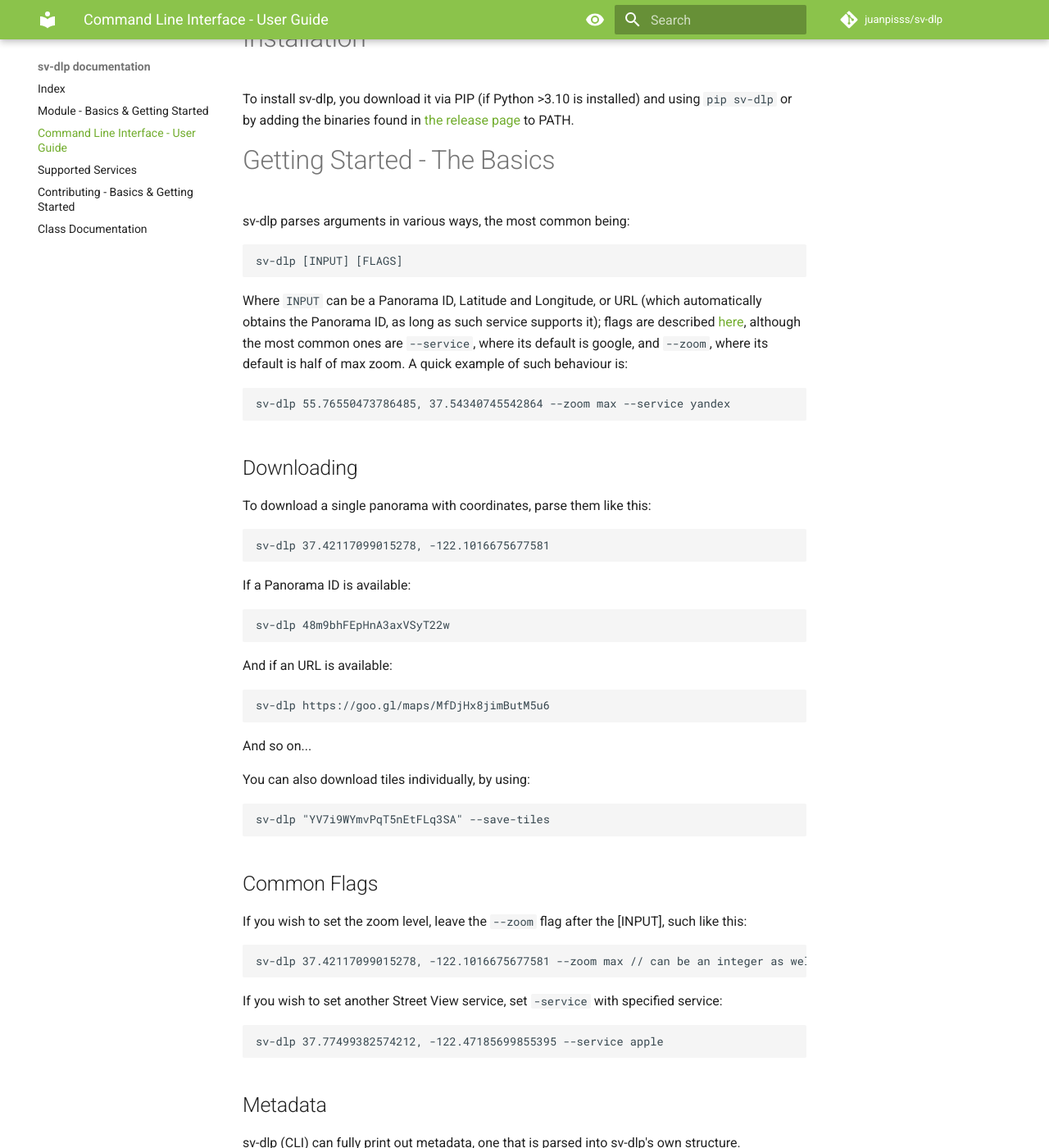
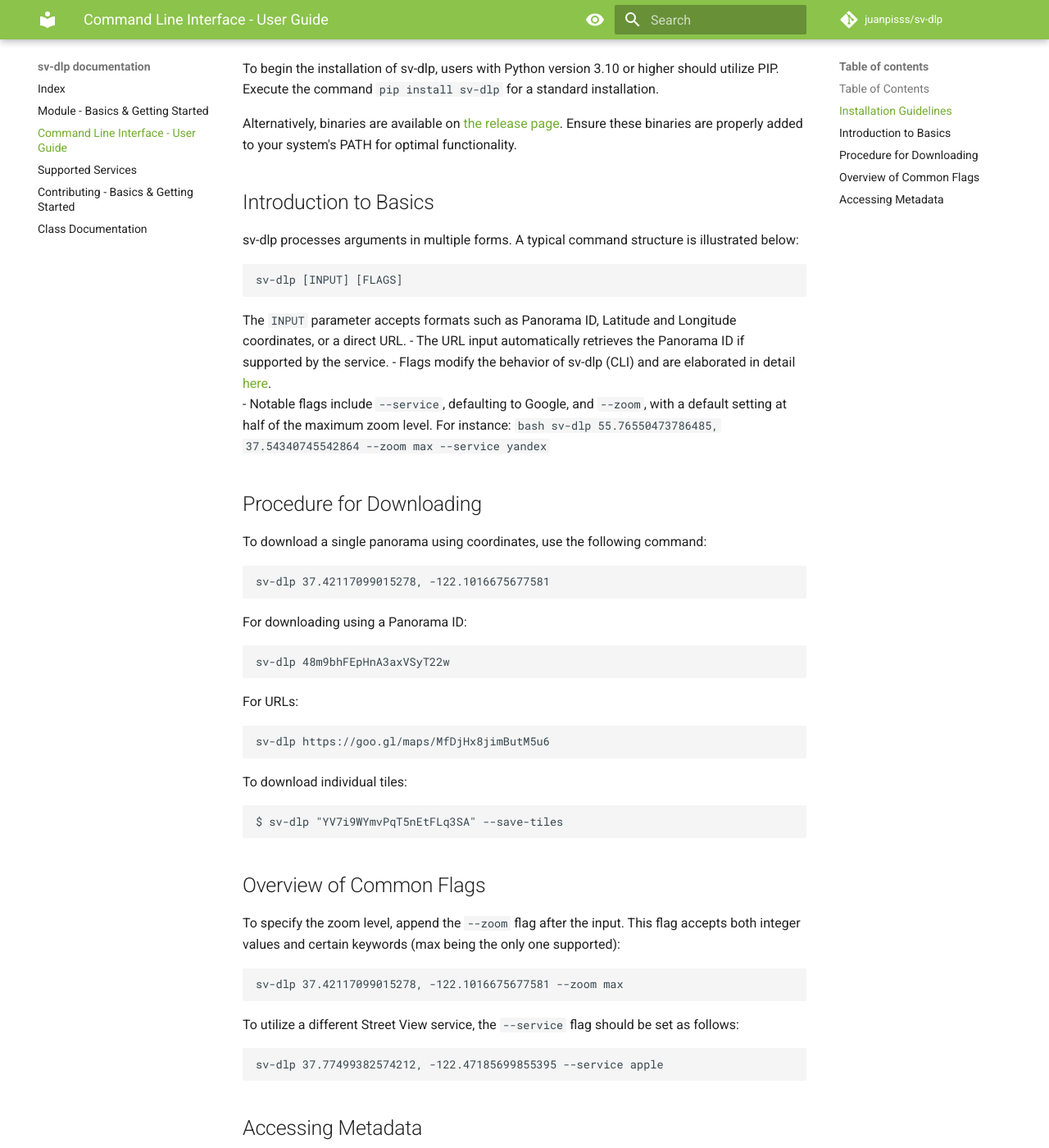
Before and after one commit to shmugoh/sv-dlp, an MkDocs documentation site: the page built from docs/cli_guide.md, in a window 1280 px wide and 1400 px high, scrolled down 478 px. Shown: the whole window at 82% size. Built offline with MkDocs 1.6.1 and Material for MkDocs 9.7.7, drawn with Linux system fonts in a browser that asks for light colours; comment, search, counter and statistics services are not loaded; the version menu is left out; some of the changed text lies outside the part shown.

Commit message:
[DOCS] Update MkDocs & Improve Grammar

````diff
--- a/docs/cli_guide.md
+++ b/docs/cli_guide.md
@@ -1,74 +1,77 @@
-# Command Line Interface User Guide
+# Command Line Interface User Guide for sv-dlp
 
-# Contents
-1. [Installation](https://github.com/juanpisss/sv-dlp/wiki/Command-Line-Interface---User-Guide#installation)
-2. [Getting Started - The Basics](https://github.com/juanpisss/sv-dlp/wiki/Command-Line-Interface---User-Guide#getting-started)
-    1. [Downloading](https://github.com/juanpisss/sv-dlp/wiki/Command-Line-Interface---User-Guide#downloading)
-    2. [Common Flags](https://github.com/juanpisss/sv-dlp/wiki/Command-Line-Interface---User-Guide#common-flags)
-    3. [Metadata](https://github.com/juanpisss/sv-dlp/wiki/Command-Line-Interface---User-Guide#metadata)
-3. [Available Services]()
-4. [Commands / Flags](https://github.com/juanpisss/sv-dlp/wiki/Command-Line-Interface---User-Guide#commands--flags)
+## Table of Contents
+1. [Installation Guidelines](#installation-guidelines)
+2. [Introduction to Basics](#introduction-to-basics)
+    1. [Procedure for Downloading](#procedure-for-downloading)
+    2. [Overview of Common Flags](#overview-of-common-flags)
+    3. [Accessing Metadata](#accessing-metadata)
+3. [List of Supported Services](#list-of-supported-services)
+4. [Detailed Command and Flag Descriptions](#detailed-command-and-flag-descriptions)
 
-# Installation
-To install sv-dlp, you download it via PIP (if Python >3.10 is installed)
-and using `pip sv-dlp` or by adding the binaries found in
-[the release page](https://github.com/juanpisss/sv-dlp/releases) to PATH.
+## Installation Guidelines
+To begin the installation of sv-dlp, users with Python version 3.10 or higher should utilize PIP.
+Execute the command `pip install sv-dlp` for a standard installation.
 
-# Getting Started - The Basics
-sv-dlp parses arguments in various ways, the most common being:
-```
+Alternatively, binaries are available on [the release page](https://github.com/shmugoh/sv-dlp/releases).
+Ensure these binaries are properly added to your system's PATH for optimal functionality.
+
+## Introduction to Basics
+sv-dlp processes arguments in multiple forms. A typical command structure is illustrated below:
+```bash
 sv-dlp [INPUT] [FLAGS]
 ```
-Where `INPUT` can be a Panorama ID, Latitude and Longitude, or URL (which automatically
-obtains the Panorama ID, as long as such service supports it); flags are described
-[here](https://github.com/juanpisss/sv-dlp/wiki/Command-Line-Interface---User-Guide#commands--flags),
-although the most common ones are ``--service``, where its default is google,
-and ``--zoom``, where its default is half of max zoom.
-A quick example of such behaviour is:
-```bash
-sv-dlp 55.76550473786485, 37.54340745542864 --zoom max --service yandex
-```
+The `INPUT` parameter accepts formats such as Panorama ID, Latitude and Longitude coordinates, or a direct URL.
+- The URL input automatically retrieves the Panorama ID if supported by the service.
+- Flags modify the behavior of sv-dlp (CLI) and are elaborated in detail [here](#common-flags).
+    - Notable flags include `--service`, defaulting to Google, and `--zoom`, with a default setting at half of the maximum zoom level. For instance:
+        ```bash
+        sv-dlp 55.76550473786485, 37.54340745542864 --zoom max --service yandex
+        ```
 
-## Downloading
-To download a single panorama with coordinates, parse them like this:
+## Procedure for Downloading
+To download a single panorama using coordinates, use the following command:
 ```bash
 sv-dlp 37.42117099015278, -122.1016675677581
 ```
-If a Panorama ID is available:
+For downloading using a Panorama ID:
 ```bash
 sv-dlp 48m9bhFEpHnA3axVSyT22w
 ```
-And if an URL is available:
+For URLs:
 ```bash
 sv-dlp https://goo.gl/maps/MfDjHx8jimButM5u6
 ```
-And so on...
-
-You can also download tiles individually, by using:
+To download individual tiles:
 ```bash
-sv-dlp "YV7i9WYmvPqT5nEtFLq3SA" --save-tiles
+$ sv-dlp "YV7i9WYmvPqT5nEtFLq3SA" --save-tiles
 ```
 
-## Common Flags
-If you wish to set the zoom level, leave the ``--zoom`` flag after the [INPUT], such like this:
+## Overview of Common Flags
+To specify the zoom level, append the `--zoom` flag after the input. This flag accepts both integer values and certain keywords (max being the only one supported):
 ```bash
-sv-dlp 37.42117099015278, -122.1016675677581 --zoom max // can be an integer as well
+sv-dlp 37.42117099015278, -122.1016675677581 --zoom max
 ```
-If you wish to set another Street View service, set ``-service`` with specified service:
+To utilize a different Street View service, the `--service` flag should be set as follows:
 ```bash
 sv-dlp 37.77499382574212, -122.47185699855395 --service apple
 ```
 
-## Metadata
-sv-dlp (CLI) can fully print out metadata, one that is parsed into sv-dlp's own structure.
+## Accessing Metadata
+sv-dlp is capable of outputting comprehensive metadata in a
+structured format specific to sv-dlp. To retrieve metadata:
 ```bash
 sv-dlp 48m9bhFEpHnA3axVSyT22w --get-metadata
 ```
-Parsing a metadata flag will interrupt the downloading process, so please avoid this if you
-wish to download a Panorama.
+Note: Activating the metadata flag halts the panorama downloading process.
+Use this function at your own discretion when looking to extract panoramic images.
 
-# Available Services
-Refer to this [page]() for compatible services.
+# List of Supported Services
+{%
+   include-markdown "../README.md"
+   start="## **Services**"
+   end="## **Installation**"
+%}
 
 # Commands & Flags
 |   Commands \| Flags  | Default |                              Usage                              |
--- a/wiki_reqs.txt
+++ b/wiki_reqs.txt
@@ -10,7 +10,7 @@
 Markdown==3.3.7
 MarkupSafe==2.1.1
 mergedeep==1.3.4
-mkdocs==1.3.1
+mkdocs==1.5.3
 mkdocs-autorefs==0.3.1
 mkdocs-material==8.4.2
 mkdocs-material-extensions==1.0.3
````
Also changed, not shown: mkdocs.yml (+10 -10 lines).
